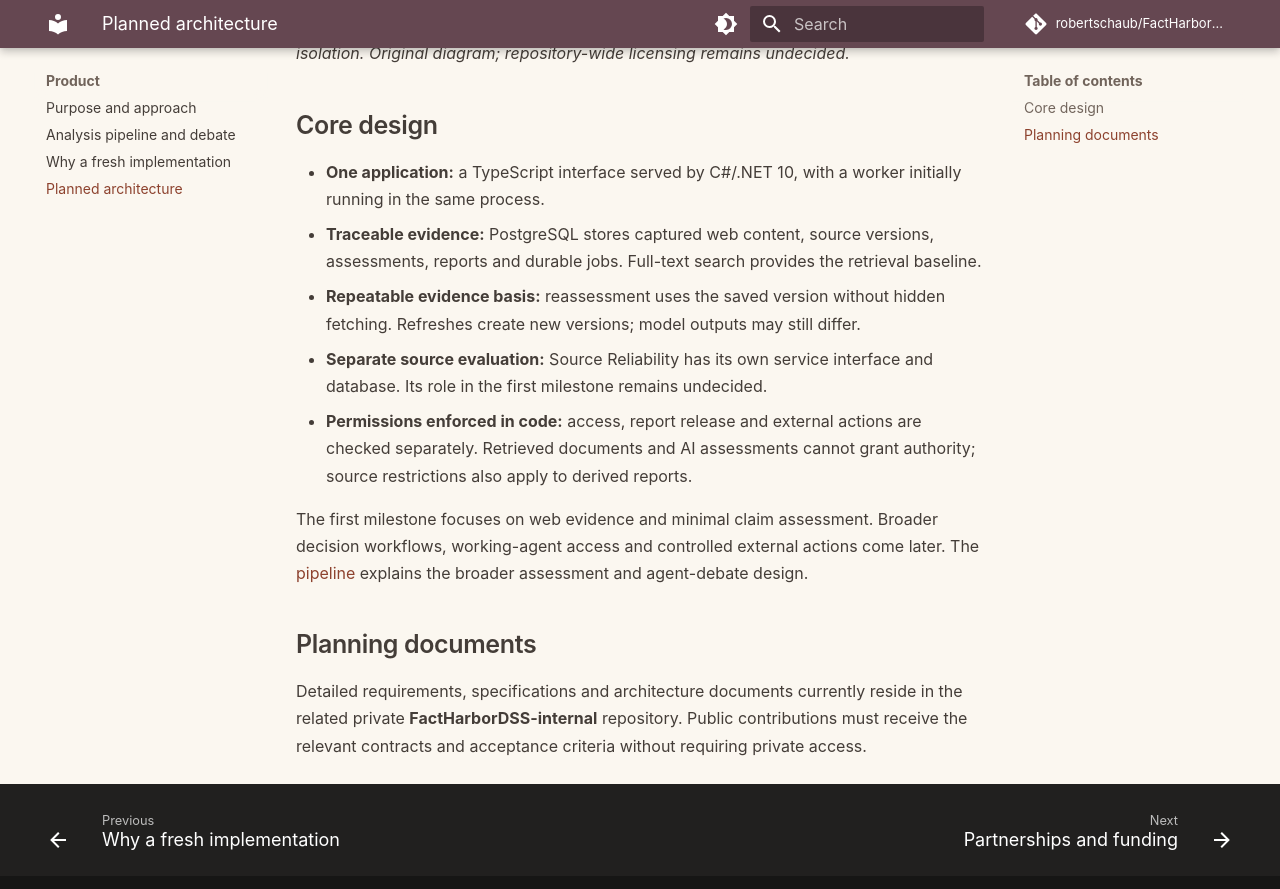
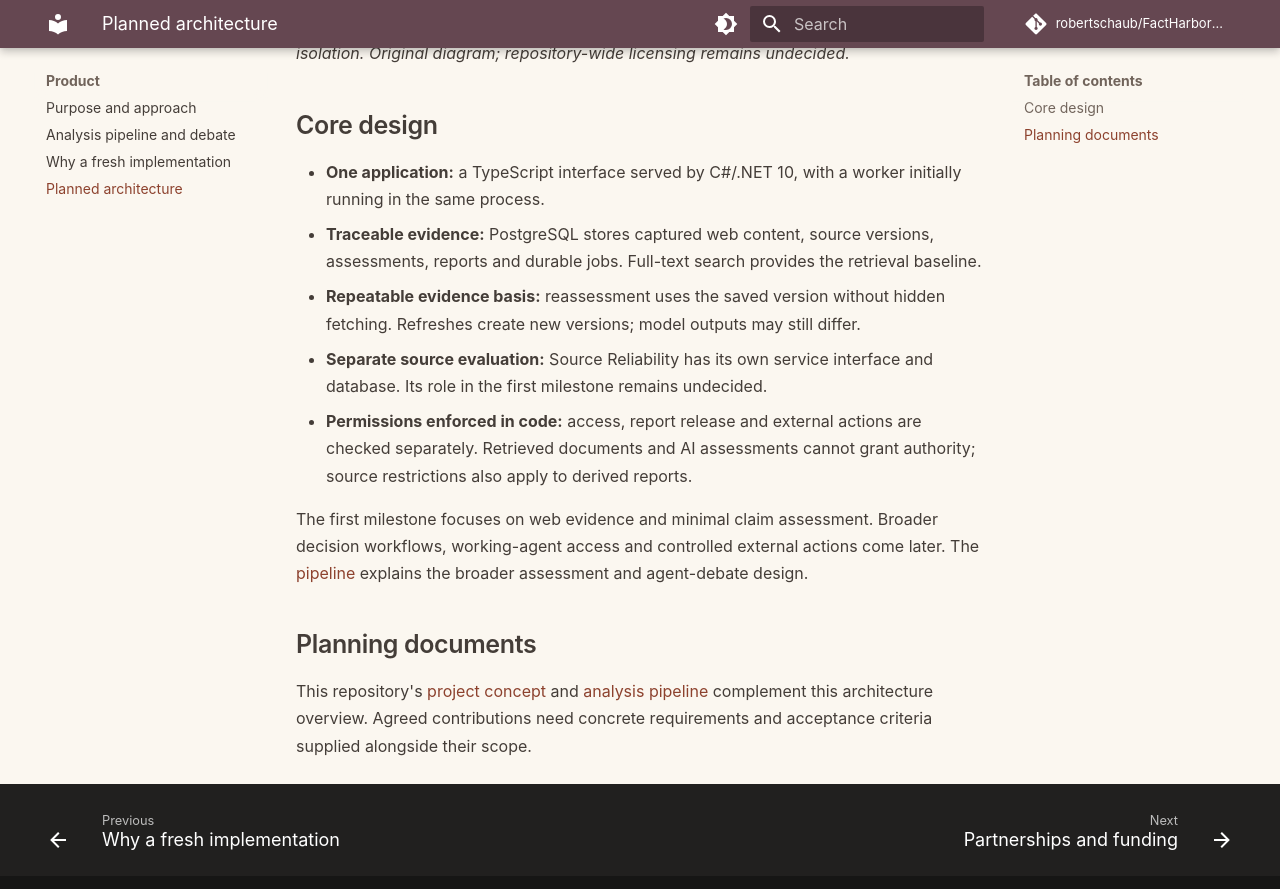
Before and after one commit to robertschaub/FactHarborDSS, an MkDocs documentation site: the page built from docs/Architecture.md, in a window 1280 px wide and 900 px high, scrolled down 1076 px. Shown: the top 889 px of the window. Built offline with MkDocs 1.6.1 and Material for MkDocs 9.7.7, drawn with Linux system fonts in a browser that asks for light colours; comment, search, counter and statistics services are not loaded.

Commit message:
docs: point readers to documentation in this repository

```diff
--- a/docs/Architecture.md
+++ b/docs/Architecture.md
@@ -18,4 +18,4 @@
 
 ## Planning documents
 
-Detailed requirements, specifications and architecture documents currently reside in the related private **FactHarborDSS-internal** repository. Public contributions must receive the relevant contracts and acceptance criteria without requiring private access.
+This repository's [project concept](Concept.md) and [analysis pipeline](Pipeline.md) complement this architecture overview. Agreed contributions need concrete requirements and acceptance criteria supplied alongside their scope.
```
Also changed, not shown: README.md (+0 -2 lines), docs/Background.md (+1 -1 lines), docs/Cooperation.md (+1 -1 lines), docs/index.md (+0 -2 lines).
